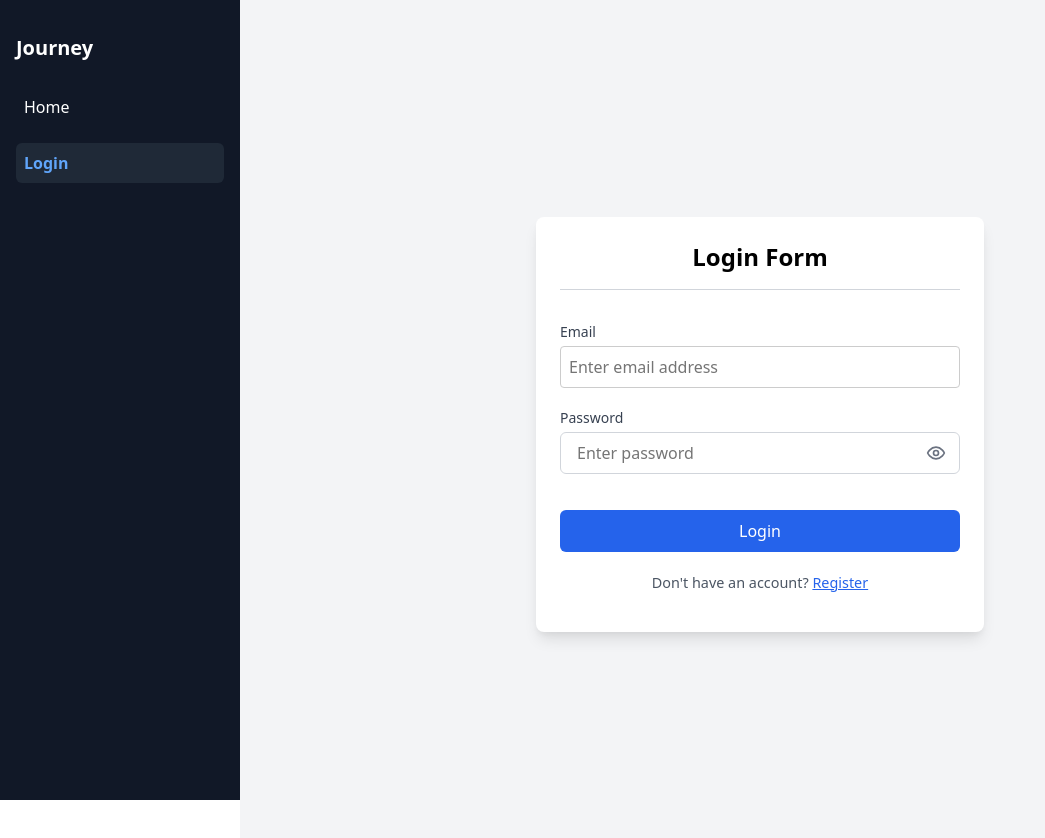
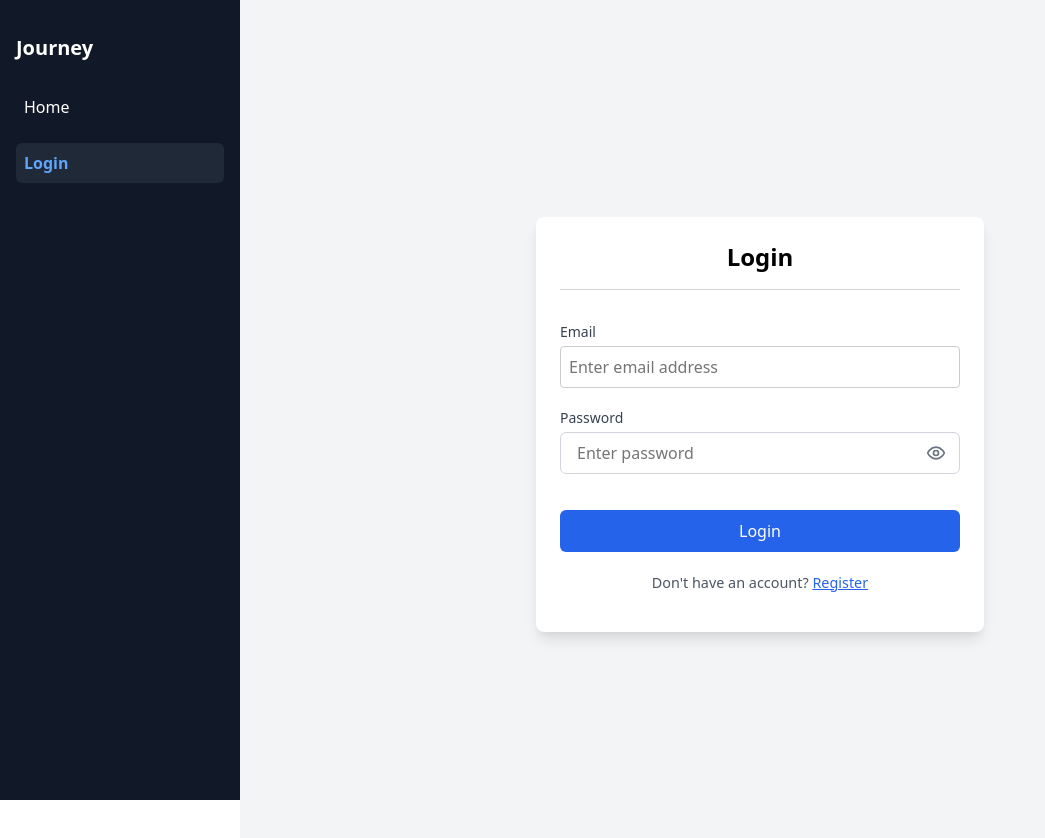
Before and after one commit to travel-project-team/Crowd-Sourced-Travel-Planner, a React (Vite) app in the folder frontend/: page /login in a window 1280 px wide. Shown: the top 838 px of the page, without its empty margins (0-1045 px from the left). Built offline with nearby package versions, Linux system fonts and the light colour scheme; no server answers.

Commit message:
cosmetics

```diff
--- a/frontend/src/App.jsx
+++ b/frontend/src/App.jsx
@@ -16,7 +16,7 @@ import { SearchPage } from './pages/SearchPage';
 // Custom
 import { Login } from './pages/Login';
 import { Registration } from './pages/Registration';
-import { HomePageLayout } from './layouts/HomePageLayout';
+import { CommonPageLayout } from './layouts/CommonPageLayout';
 import { Trips } from './pages/Trips';
 import { Experiences } from './pages/Experiences';
 import { SingleExperience } from './pages/SingleExperience';
@@ -40,8 +40,8 @@ function App() {
         <ScrollToTop />
         <Routes>
           {/* Public Routes */}
-          <Route element={<HomePageLayout />}>
-            <Route path="/home" element={<HomePage/>}/>
+          <Route element={<CommonPageLayout />}>
+            <Route path="/home" element={<HomePage />}/>
             <Route path="/login" element={<Login />} />
             <Route path="/register" element={<Registration />} />
             {/* Protected Routes */}
--- a/frontend/src/layouts/HomePageLayout.jsx
+++ b/frontend/src/layouts/CommonPageLayout.jsx
@@ -9,8 +9,8 @@ import { useEffect, useState, useCallback} from "react";
 import { usersApi } from "../services/api";
 import { Header } from "../components/Header"
 import { Sidebar } from "../components/Sidebar"
-import "../styles/HomePageLayout.css"
-export const HomePageLayout = () => {
+import "../styles/CommonPageLayout.css"
+export const CommonPageLayout = () => {
   const navigate = useNavigate();
   const [user, setUser] = useState(null);
   const [isLoading, setIsLoading] = useState(true);
--- a/frontend/src/pages/Login.jsx
+++ b/frontend/src/pages/Login.jsx
@@ -107,7 +107,7 @@ export const Login = () => {
     <div className="login-container">
       <div className="login-card">
         <h2 className="login-heading">
-          Login Form
+          Login
         </h2>
 
         <form onSubmit={handleSubmit} className="login-form">
```
Also changed, not shown: frontend/src/styles/CommonPageLayout.css (renamed from frontend/src/styles/HomePageLayout.css).
